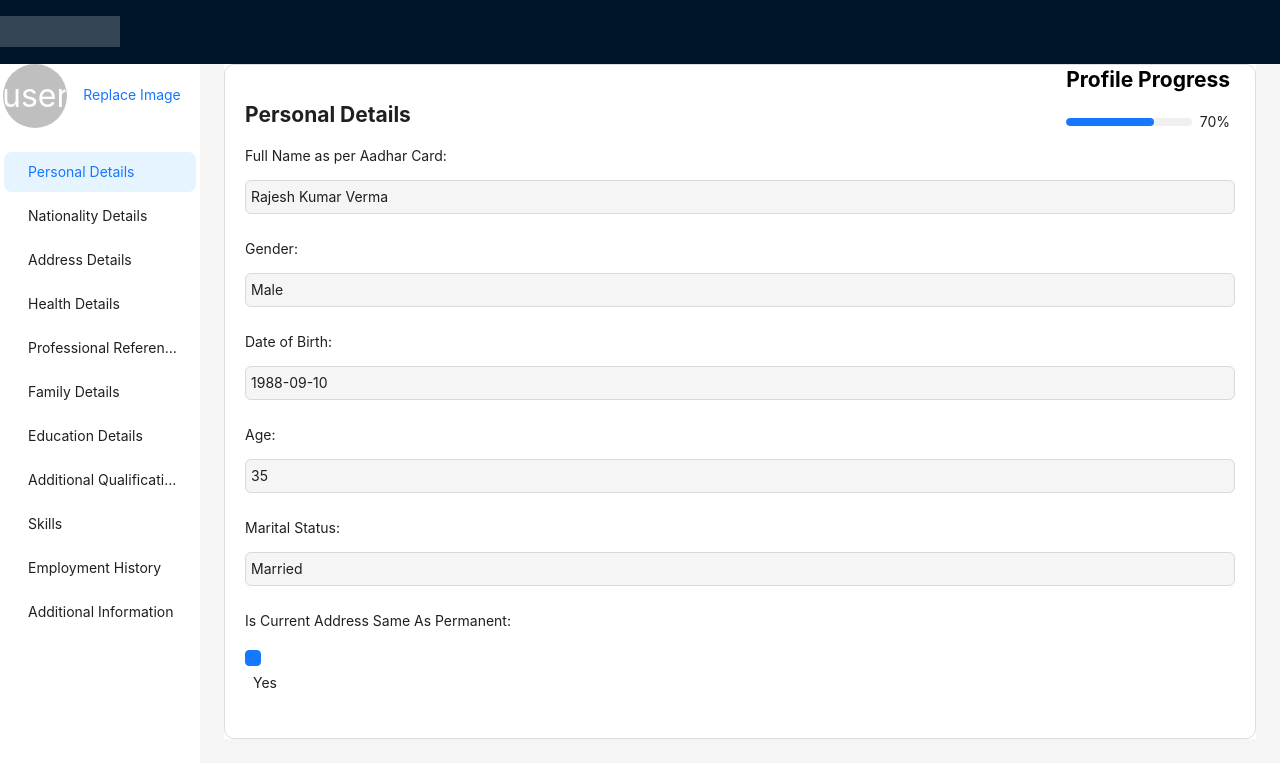
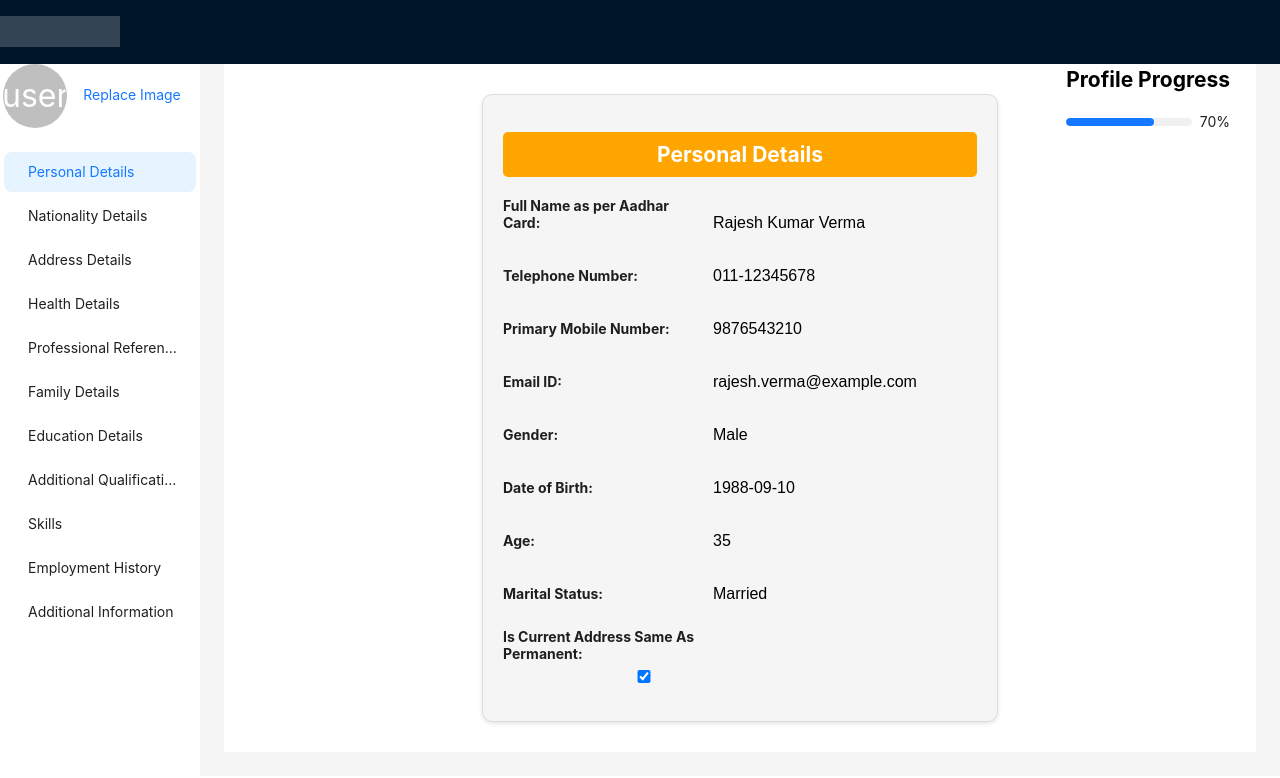
Before and after one commit to xlibraries/SmartOnboaders, a React (Create React App) app: page /user-profile in a window 1280 px wide. Shown: the top 778 px of the page. Built offline with nearby package versions, Linux system fonts and the light colour scheme.

Commit message:
modified personal details card

```diff
--- a/src/pages/UserProfile/Cards/Style/PersonalDetails.css
+++ b/src/pages/UserProfile/Cards/Style/PersonalDetails.css
@@ -1,35 +1,51 @@
-/* PersonalDetails.css
+/* PersonalDetails.css */
 .personal-details {
   padding: 20px;
-  border: 1px solid #ddd;
+  width: 50%;
+  margin: 30px auto;
+  background-color: #f5f5f5;
+  box-shadow: 0 2px 4px rgba(0, 0, 0, 0.1);
   border-radius: 10px;
+  text-align: center;
 }
 
-.personal-details label {
-  display: block;
-  margin-top: 10px;
+.label {
+  font-weight: bold;
+  margin-bottom: 20px;
+  text-align: center;
+  background-color: orange;
+  color: white;
+  padding: 10px;
+  border-radius: 5px;
 }
 
-.personal-details input {
-  width: 100%;
-  padding: 5px;
-  margin-top: 5px;
-} */
-
-
-.personal-details {
-  padding: 20px;
-  border: 1px solid #ddd;
-  border-radius: 10px;
+.form-item {
+  margin-bottom: 15px;
+  text-align: left;
 }
 
-.personal-details label {
-  display: block;
-  margin-top: 10px;
+.form-item label {
+  display: inline-block;
+  width: 200px;
+  font-weight: bold;
+  margin-bottom: 5px;
 }
 
-.personal-details input {
-  width: 100%;
-  padding: 5px;
-  margin-top: 5px;
+.input-field, .checkbox-field {
+  width: calc(100% - 200px);
+  padding: 10px;
+  background-color: #f5f5f5;
+  border: none;
+  border-radius: 5px;
+  font-size: 16px;
+  min-width: 150px;
 }
+
+.checkbox-field {
+  padding-top: 5px;
+}
+
+/* Optional: Hover effect */
+.input-field:hover, .checkbox-field:hover {
+  background-color: #e0e0e0;
+}
--- a/src/pages/UserProfile/Cards/View/PersonalDetails.tsx
+++ b/src/pages/UserProfile/Cards/View/PersonalDetails.tsx
@@ -1,86 +1,7 @@
-// import React, { useState } from 'react';
-// import { Input, Checkbox, Form, Row, Col } from 'antd';
-// import '../Style/PersonalDetails.css';
-// const PersonalDetails = () => {
-//   // Replace this with actual data
-//   const [data, setData] = useState({
-//     "FirstName": "Rajesh",
-//     "MiddleName": "Kumar",
-//     "LastName": "Verma",
-//     "FullNameAsPerAadharCard": "Rajesh Kumar Verma",
-//     "TelNo": "011-12345678",
-//     "MobNo": "9876543210",
-//     "EmailID": "rajesh.verma@example.com",
-//     "Gender": "Male",
-//     "DateOfBirth": "1988-09-10",
-//     "Age": 35,
-//     "MaritalStatus": "Married",
-//     "IsCurrentAddressSameAsPermanent": true
-//   });
-
-//   const handleChange = (event: { target: { name: any; value: any; }; }) => {
-//     setData({ ...data, [event.target.name]: event.target.value });
-//   };
-
-//   return (
-//     <div className="personal-details">
-//       <h2>Personal Details</h2>
-//       <Form layout="vertical">
-//         <Form.Item label="Name:">
-//           <Row gutter={16}>
-//             <Col span={8}>
-//               <Input type="text" name="FirstName" value={data.FirstName} onChange={handleChange} bordered={false} />
-//             </Col>
-//             <Col span={8}>
-//               <Input type="text" name="MiddleName" value={data.MiddleName} onChange={handleChange} bordered={false} />
-//             </Col>
-//             <Col span={8}>
-//               <Input type="text" name="LastName" value={data.LastName} onChange={handleChange} bordered={false} />
-//             </Col>
-//           </Row>
-//         </Form.Item>
-//         <Form.Item label="Full Name as per Aadhar Card:">
-//           <Input type="text" name="FullNameAsPerAadharCard" value={data.FullNameAsPerAadharCard} onChange={handleChange} />
-//         </Form.Item>
-//         <Form.Item label="Telephone Number:">
-//           <Input type="text" name="TelNo" value={data.TelNo} onChange={handleChange} />
-//         </Form.Item>
-//         <Form.Item label="Primary Mobile Number:">
-//           <Input type="text" name="MobNo" value={data.MobNo} onChange={handleChange} />
-//         </Form.Item>
-//         <Form.Item label="Email ID:">
-//           <Input type="text" name="EmailID" value={data.EmailID} onChange={handleChange} />
-//         </Form.Item>
-//         <Form.Item label="Gender:">
-//           <Input type="text" name="Gender" value={data.Gender} onChange={handleChange} />
-//         </Form.Item>
-//         <Form.Item label="Date of Birth:">
-//           <Input type="text" name="DateOfBirth" value={data.DateOfBirth} onChange={handleChange} />
-//         </Form.Item>
-//         <Form.Item label="Age:">
-//           <Input type="text" name="Age" value={data.Age} onChange={handleChange} />
-//         </Form.Item>
-//         <Form.Item label="Marital Status:">
-//           <Input type="text" name="MaritalStatus" value={data.MaritalStatus} onChange={handleChange} />
-//         </Form.Item>
-//         <Form.Item label="Is Current Address Same As Permanent:">
-//           <Checkbox name="IsCurrentAddressSameAsPermanent" checked={data.IsCurrentAddressSameAsPermanent} onChange={(e) => setData({ ...data, IsCurrentAddressSameAsPermanent: e.target.checked })}>Yes</Checkbox>
-//         </Form.Item>
-//       </Form>
-//     </div>
-//   );
-// };
-
-// export default PersonalDetails;
-
-
-
-
 import React, { useState } from 'react';
-import { Input, Checkbox, Form, Row, Col } from 'antd';
 import '../Style/PersonalDetails.css';
 
-const PersonalDetails = () => {
+const PersonalDetails: React.FC = () => {
   // Sample data
   const [data, setData] = useState({
     "FirstName": "Rajesh",
@@ -97,34 +18,107 @@ const PersonalDetails = () => {
     "IsCurrentAddressSameAsPermanent": true
   });
 
-  const handleChange = (event: { target: { name: any; value: any; }; }) => {
+  const handleChange = (event: React.ChangeEvent<HTMLInputElement>) => {
     setData({ ...data, [event.target.name]: event.target.value });
+  };
+
+  const handleCheckboxChange = (event: React.ChangeEvent<HTMLInputElement>) => {
+    setData({ ...data, [event.target.name]: event.target.checked });
   };
 
   return (
     <div className="personal-details">
-      <h2>Personal Details</h2>
-      <Form layout="vertical">
-        <Form.Item label="Full Name as per Aadhar Card:">
-          <Input type="text" name="FullNameAsPerAadharCard" value={data.FullNameAsPerAadharCard} onChange={handleChange} style={{ backgroundColor: '#f5f5f5' }} />
-        </Form.Item>
-        {/* Add other form items */}
-        <Form.Item label="Gender:">
-          <Input type="text" name="Gender" value={data.Gender} onChange={handleChange} style={{ backgroundColor: '#f5f5f5' }} />
-        </Form.Item>
-        <Form.Item label="Date of Birth:">
-          <Input type="text" name="DateOfBirth" value={data.DateOfBirth} onChange={handleChange} style={{ backgroundColor: '#f5f5f5' }} />
-        </Form.Item>
-        <Form.Item label="Age:">
-          <Input type="text" name="Age" value={data.Age} onChange={handleChange} style={{ backgroundColor: '#f5f5f5' }} />
-        </Form.Item>
-        <Form.Item label="Marital Status:">
-          <Input type="text" name="MaritalStatus" value={data.MaritalStatus} onChange={handleChange} style={{ backgroundColor: '#f5f5f5' }} />
-        </Form.Item>
-        <Form.Item label="Is Current Address Same As Permanent:">
-          <Checkbox name="IsCurrentAddressSameAsPermanent" checked={data.IsCurrentAddressSameAsPermanent} onChange={(e) => setData({ ...data, IsCurrentAddressSameAsPermanent: e.target.checked })}>Yes</Checkbox>
-        </Form.Item>
-      </Form>
+      <h2 className='label'>Personal Details</h2>
+      <div className="form-item">
+        <label>Full Name as per Aadhar Card:</label>
+        <input
+          type="text"
+          name="FullNameAsPerAadharCard"
+          value={data.FullNameAsPerAadharCard}
+          onChange={handleChange}
+          className="input-field"
+        />
+      </div>
+      <div className="form-item">
+        <label>Telephone Number:</label>
+        <input
+          type="text"
+          name="TelNo"
+          value={data.TelNo}
+          onChange={handleChange}
+          className="input-field"
+        />
+      </div>
+      <div className="form-item">
+        <label>Primary Mobile Number:</label>
+        <input
+          type="text"
+          name="MobNo"
+          value={data.MobNo}
+          onChange={handleChange}
+          className="input-field"
+        />
+      </div>
+      <div className="form-item">
+        <label>Email ID:</label>
+        <input
+          type="text"
+          name="EmailID"
+          value={data.EmailID}
+          onChange={handleChange}
+          className="input-field"
+        />
+      </div>
+      <div className="form-item">
+        <label>Gender:</label>
+        <input
+          type="text"
+          name="Gender"
+          value={data.Gender}
+          onChange={handleChange}
+          className="input-field"
+        />
+      </div>
+      <div className="form-item">
+        <label>Date of Birth:</label>
+        <input
+          type="text"
+          name="DateOfBirth"
+          value={data.DateOfBirth}
+          onChange={handleChange}
+          className="input-field"
+        />
+      </div>
+      <div className="form-item">
+        <label>Age:</label>
+        <input
+          type="text"
+          name="Age"
+          value={data.Age}
+          onChange={handleChange}
+          className="input-field"
+        />
+      </div>
+      <div className="form-item">
+        <label>Marital Status:</label>
+        <input
+          type="text"
+          name="MaritalStatus"
+          value={data.MaritalStatus}
+          onChange={handleChange}
+          className="input-field"
+        />
+      </div>
+      <div className="form-item">
+        <label>Is Current Address Same As Permanent:</label>
+        <input
+          type="checkbox"
+          name="IsCurrentAddressSameAsPermanent"
+          checked={data.IsCurrentAddressSameAsPermanent}
+          onChange={handleCheckboxChange}
+          className="checkbox-field"
+        />
+      </div>
     </div>
   );
 };
```
